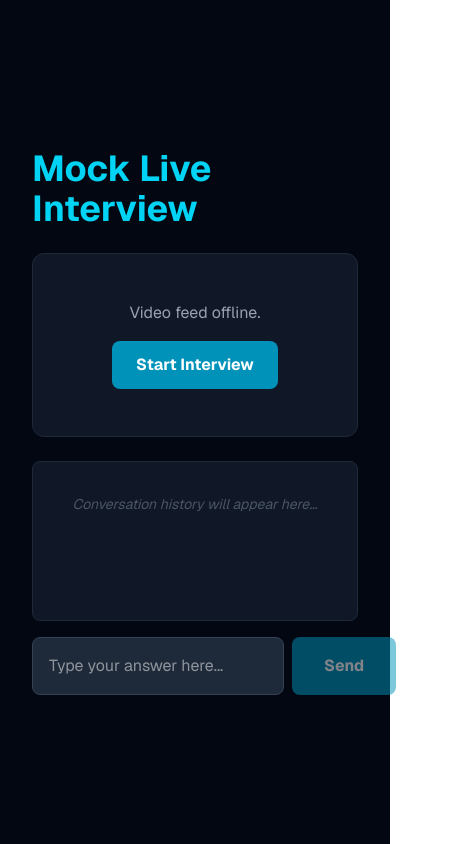
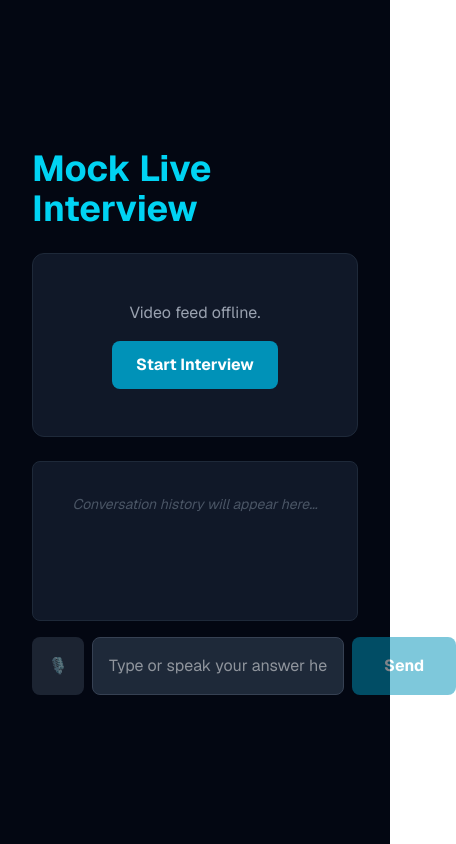
Before and after one commit to vighanesh2/TrueFace-AI-Interview-Platform, a Next.js app: page / in a window 390 px wide. Shown: the whole page, 456 px wide, since content can reach past the window. Built offline with nearby package versions, Linux system fonts and the light colour scheme.

Commit message:
feat: added Web Speech API microphone integration for Voice-to-Text

```diff
--- a/app/page.tsx
+++ b/app/page.tsx
@@ -10,7 +10,60 @@ export default function Home() {
   const [isChatting, setIsChatting] = useState(false);
   const [sessionActive, setSessionActive] = useState(false);
 
+  // 🚨 NEW: Speech-to-Text State
+  const [isListening, setIsListening] = useState(false);
+  const recognitionRef = useRef<any>(null);
+
   const avatarRef = useRef<any>(null);
+
+  // 🚨 NEW: Initialize Browser Native Speech Recognition
+  useEffect(() => {
+    if (typeof window !== "undefined") {
+      // Support both standard and WebKit browsers (Chrome/Safari)
+      const SpeechRecognition = (window as any).SpeechRecognition || (window as any).webkitSpeechRecognition;
+
+      if (SpeechRecognition) {
+        const recognition = new SpeechRecognition();
+        recognition.continuous = true; // Keep listening until they stop
+        recognition.interimResults = true; // Show words as they speak
+        recognition.lang = "en-US";
+
+        recognition.onresult = (event: any) => {
+          let currentTranscript = "";
+          for (let i = event.resultIndex; i < event.results.length; ++i) {
+            currentTranscript += event.results[i][0].transcript;
+          }
+          // Update the text box with what they are saying
+          setInput(currentTranscript);
+        };
+
+        recognition.onerror = (event: any) => {
+          console.error("Speech recognition error", event.error);
+          setIsListening(false);
+        };
+
+        recognition.onend = () => {
+          setIsListening(false);
+        };
+
+        recognitionRef.current = recognition;
+      } else {
+        console.warn("Speech Recognition is not supported in this browser. Use Chrome.");
+      }
+    }
+  }, []);
+
+  // 🚨 NEW: Toggle Microphone
+  const toggleListening = () => {
+    if (isListening) {
+      recognitionRef.current?.stop();
+      setIsListening(false);
+    } else {
+      setInput(""); // Clear the box before they start talking
+      recognitionRef.current?.start();
+      setIsListening(true);
+    }
+  };
 
   // Cleanly close the session to prevent Ghost Sessions
   const stopAvatarSession = async () => {
@@ -26,6 +79,11 @@ export default function Home() {
     setSessionActive(false);
     setIsAvatarStarting(false);
     setIsChatting(false);
+
+    if (isListening) {
+      recognitionRef.current?.stop();
+      setIsListening(false);
+    }
   };
 
   // 1. Start the Avatar Session
@@ -78,6 +136,12 @@ export default function Home() {
   const sendMessage = async () => {
     if (!input.trim() || isChatting) return;
 
+    // Stop listening automatically when they hit send
+    if (isListening) {
+      recognitionRef.current?.stop();
+      setIsListening(false);
+    }
+
     const userText = input;
     setInput("");
 
@@ -86,14 +150,11 @@ export default function Home() {
     setIsChatting(true);
 
     try {
-      // 🚨 THE FIX 1: Only send PAST messages in the history array.
-      // Do not include the 'currentMessages' array here, otherwise Gemini gets duplicate inputs!
-      const formattedHistory = messages.map((msg) => ({
+      const formattedHistory = currentMessages.map((msg) => ({
         role: msg.role === "user" ? "user" : "model",
         parts: [{ text: msg.text }],
       }));
 
-      // Get response from Gemini
       const chatRes = await fetch("/api/chat", {
         method: "POST",
         headers: { "Content-Type": "application/json" },
@@ -105,21 +166,17 @@ export default function Home() {
 
       const chatData = await chatRes.json();
 
-      // 🚨 THE FIX 2: Stop the "Undefined" Poison!
-      // If Gemini fails, throw an error immediately so we don't save a blank message.
       if (!chatRes.ok || !chatData.response) {
          throw new Error(chatData.error || "Gemini API failed to respond");
       }
 
       const aiResponse = chatData.response;
 
-      // Only save to UI if we actually got a real response
       setMessages((prev) => [...prev, { role: "ai", text: aiResponse }]);
 
-      // THE REAL SDK METHOD
       if (avatarRef.current) {
         try {
-           console.log("Sending text to avatar:", aiResponse);
+           console.log("Sending text to avatar...");
            await avatarRef.current.repeat(aiResponse);
         } catch (sdkError) {
            console.error("Failed to make avatar repeat:", sdkError);
@@ -130,8 +187,6 @@ export default function Home() {
 
     } catch (error) {
       console.error("Chat error:", error);
-      // 🚨 THE FIX 3: Revert the UI state!
-      // Remove the user's message from the screen so they can try again without breaking the history loop.
       setMessages(messages);
       alert("The Brain (Gemini) is temporarily overloaded. Please wait 5 seconds and try sending your message again.");
     } finally {
@@ -199,15 +254,28 @@ export default function Home() {
         </div>
 
         <div className="flex gap-2">
+          {/* 🚨 NEW: Microphone Button */}
+          <button
+            onClick={toggleListening}
+            disabled={!sessionActive || isChatting}
+            className={`flex items-center justify-center px-4 rounded-lg transition-colors disabled:opacity-50 ${
+              isListening ? "bg-red-600 hover:bg-red-500 animate-pulse" : "bg-gray-700 hover:bg-gray-600"
+            }`}
+            title={isListening ? "Stop Listening" : "Start Microphone"}
+          >
+            {isListening ? "🛑" : "🎙️"}
+          </button>
+
           <input
             type="text"
             value={input}
             onChange={(e) => setInput(e.target.value)}
             onKeyDown={(e) => e.key === "Enter" && sendMessage()}
-            placeholder="Type your answer here..."
+            placeholder="Type or speak your answer here..."
             className="flex-1 bg-gray-800 border border-gray-700 rounded-lg p-4 text-white focus:outline-none focus:border-cyan-500"
             disabled={!sessionActive || isChatting}
           />
+
           <button
             onClick={sendMessage}
             disabled={!sessionActive || isChatting}
```
